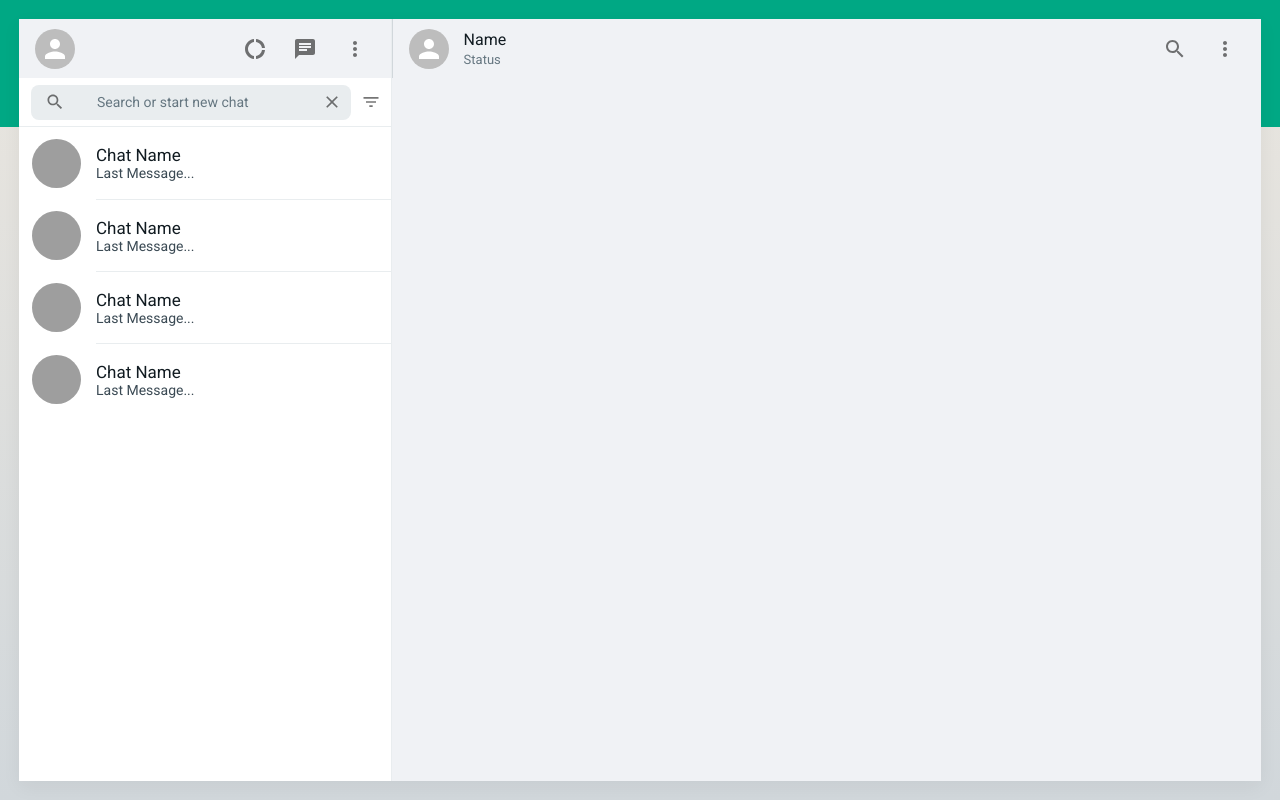
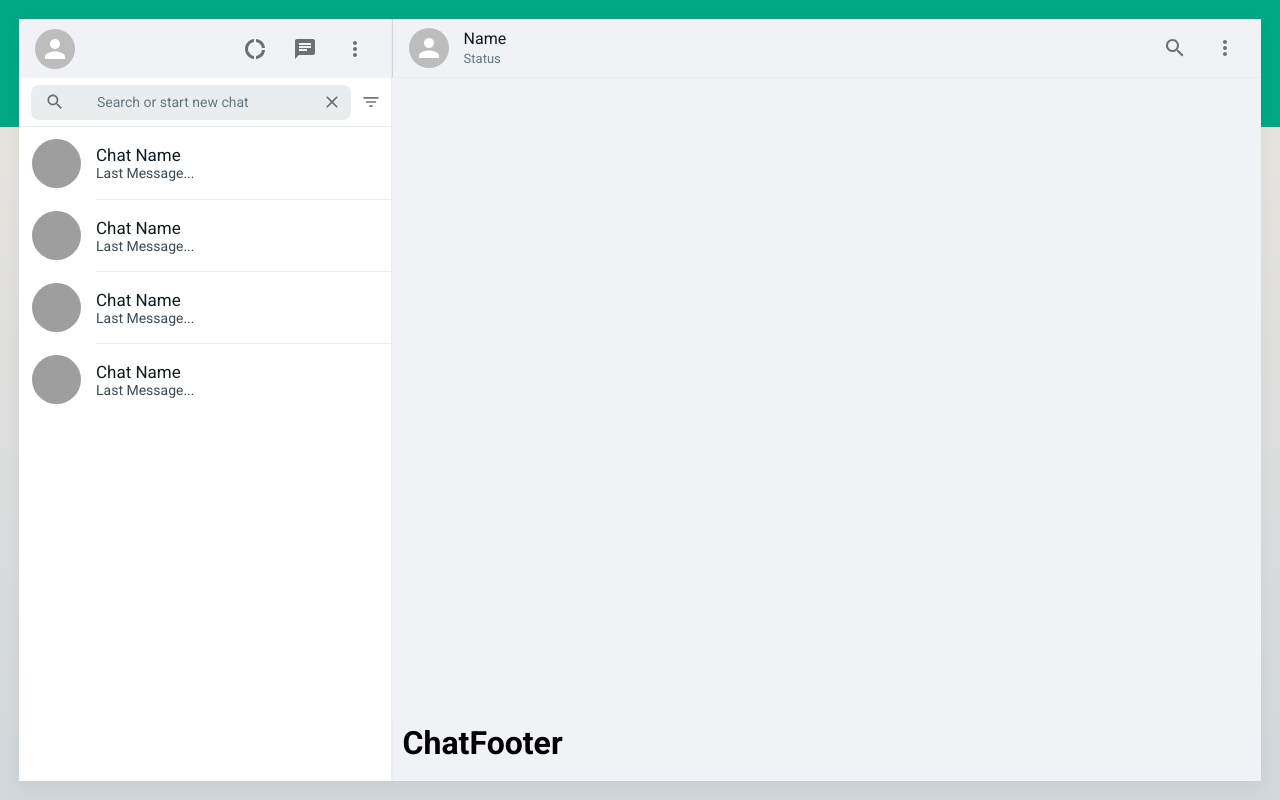
Before and after one commit to ShivangamSoni/whatsapp-web-clone, a React (Create React App) app: page / in a window 1280 px wide. Built offline with nearby package versions, Linux system fonts and the light colour scheme; grey boxes are pictures that could not be loaded.

Commit message:
Add: Chat Window Footer Comp

```diff
--- a/src/components/chat/chatWindow/ChatWindow.js
+++ b/src/components/chat/chatWindow/ChatWindow.js
@@ -1,11 +1,14 @@
 import styles from "./styles.module.css";
 
 import ChatHeader from "../header/ChatHeader";
+import ChatFooter from "../footer/ChatFooter";
 
 const ChatWindow = () => {
   return (
     <div className={styles.window}>
       <ChatHeader />
+      <main></main>
+      <ChatFooter />
     </div>
   );
 };
--- a/src/components/chat/chatWindow/styles.module.css
+++ b/src/components/chat/chatWindow/styles.module.css
@@ -1,3 +1,7 @@
 .window {
   height: 100%;
+
+  display: grid;
+  grid-template-columns: 1fr;
+  grid-template-rows: auto 1fr auto;
 }
--- /dev/null
+++ b/src/components/chat/footer/ChatFooter.js
@@ -0,0 +1,11 @@
+import styles from "./styles.module.css";
+
+const ChatFooter = () => {
+  return (
+    <footer className={styles.footer}>
+      <h1>ChatFooter</h1>
+    </footer>
+  );
+};
+
+export default ChatFooter;
--- /dev/null
+++ b/src/components/chat/footer/styles.module.css
@@ -0,0 +1,7 @@
+.footer {
+  min-height: 62px;
+
+  padding: 5px 17px 5px 10px;
+  background-color: #f0f2f5;
+  border-left: 1px solid #e9edef;
+}
--- a/src/components/chat/header/styles.module.css
+++ b/src/components/chat/header/styles.module.css
@@ -8,6 +8,7 @@
   background-color: #f0f2f5;
 
   border-left: 1px solid #d1d7db;
+  border-bottom: 1px solid #e9edef;
 }
 
 .header_info {
```
